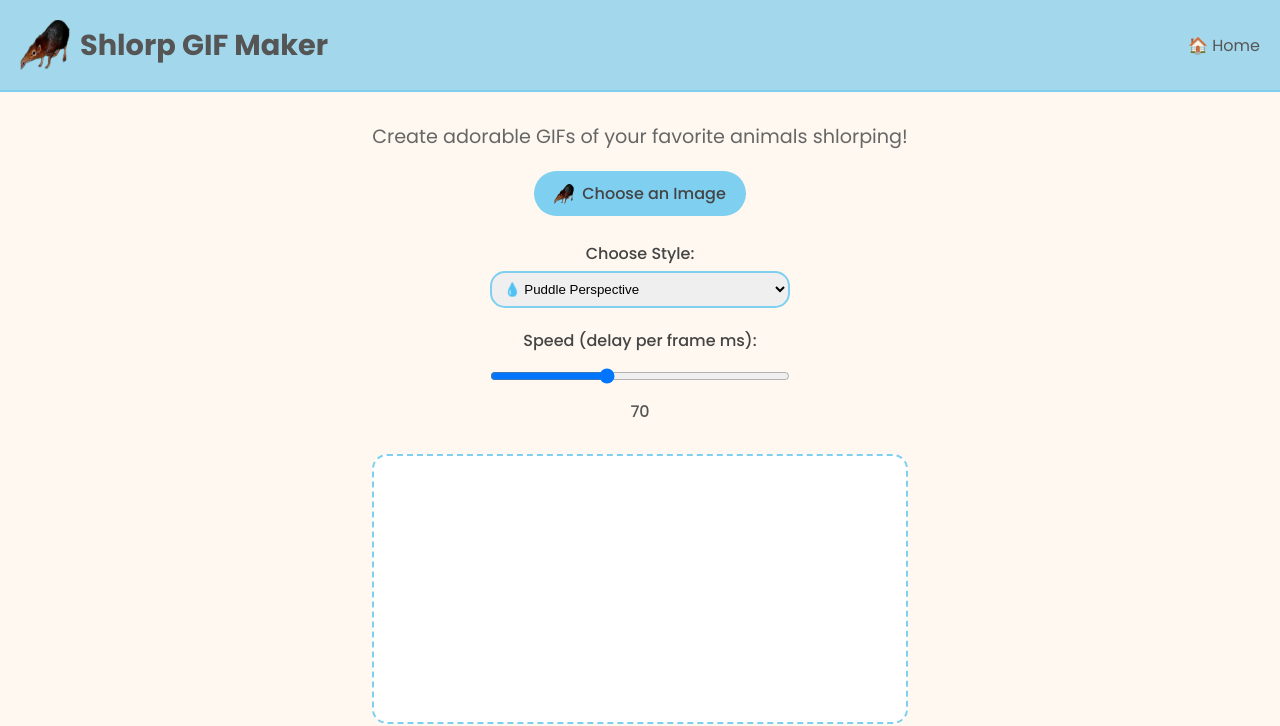
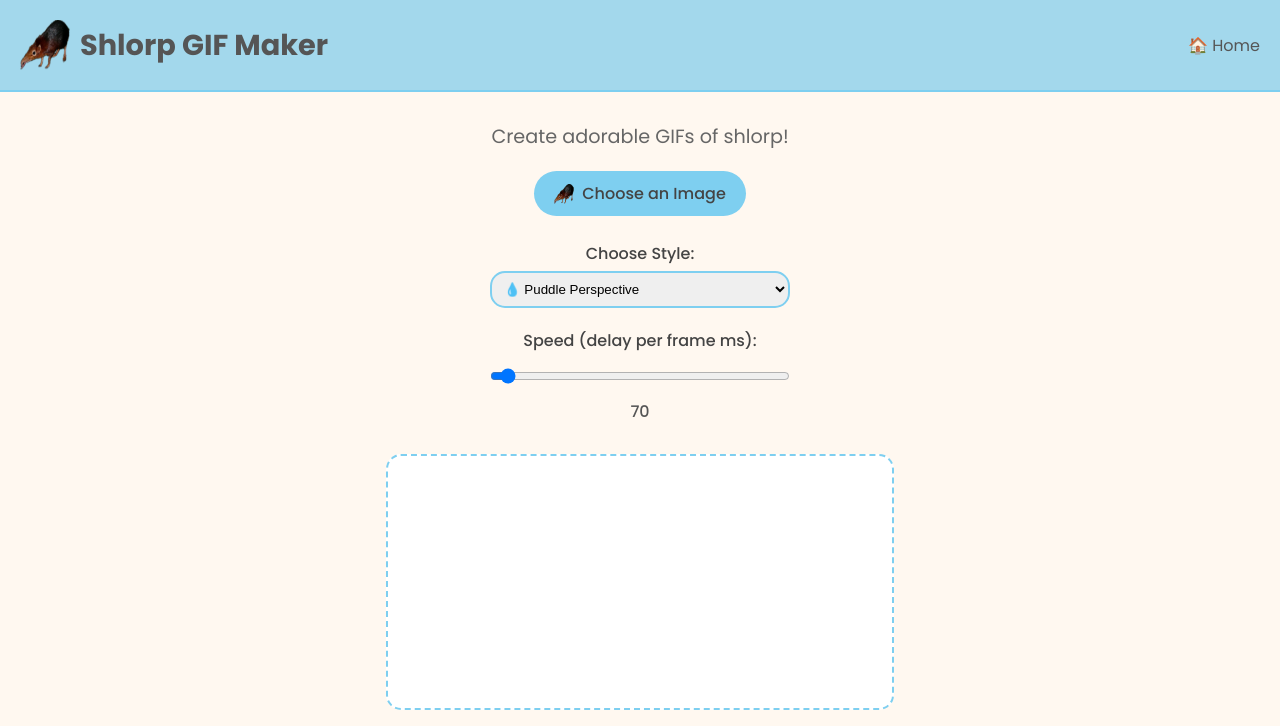
Before and after one commit to debuggity/shlorp-maker, a plain HTML site: page maker.html in a window 1280 px wide. Shown: the top 726 px of the page. Drawn offline with Linux system fonts and the light colour scheme.

Commit message:
Add files via upload

```diff
--- a/maker.html
+++ b/maker.html
@@ -20,7 +20,7 @@
 
   <main class="container">
     <section class="intro">
-      <p>Create adorable GIFs of your favorite animals shlorping!</p>
+      <p>Create adorable GIFs of shlorp!</p>
     </section>
 
     <section class="controls-section">
@@ -41,9 +41,18 @@
         </select>
       </div>
 
+      <!-- Updated speed-control block with inverted slider min/max -->
       <div class="speed-control">
         <label for="speedRange">Speed (delay per frame ms):</label>
-        <input type="range" id="speedRange" min="40" max="120" step="10" value="70" />
+        <!-- Note: min=120, max=40 (reversed) -->
+        <input
+          type="range"
+          id="speedRange"
+          min="120"
+          max="40"
+          step="10"
+          value="70"
+        />
         <span id="speedValue">70</span>
       </div>
     </section>
@@ -109,8 +118,10 @@
       reader.readAsDataURL(file);
     });
 
+    // Update the displayed value to match the slider
     speedRange.addEventListener('input', () => {
-      speedValue.textContent = speedRange.value;
+      const sliderVal = parseInt(speedRange.value, 10);
+      speedValue.textContent = sliderVal;
     });
 
     createGifBtn.addEventListener('click', () => {
@@ -146,11 +157,11 @@
         };
       });
 
+      // The slider is inverted, so smaller value (to the right) = faster speed
       const frameDelay = parseInt(speedRange.value, 10);
       const chosenMode = modeSelect.value;
 
       buildFrames(gif, canvas, ctx, chosenMode, frameDelay);
-
       gif.render();
     });
 
@@ -198,7 +209,6 @@
           );
           ctx.restore();
 
-          // **Add this line so it actually becomes a GIF frame**
           gif.addFrame(ctx.getImageData(0, 0, canvas.width, canvas.height), { delay: frameDelay });
 
         } else if (chosenMode === 'wave-distort') {
@@ -235,7 +245,6 @@
           );
           ctx.restore();
 
-          // **Add this line so it actually becomes a GIF frame**
           gif.addFrame(ctx.getImageData(0, 0, canvas.width, canvas.height), { delay: frameDelay });
 
         } else if (chosenMode === 'puddle') {
```
